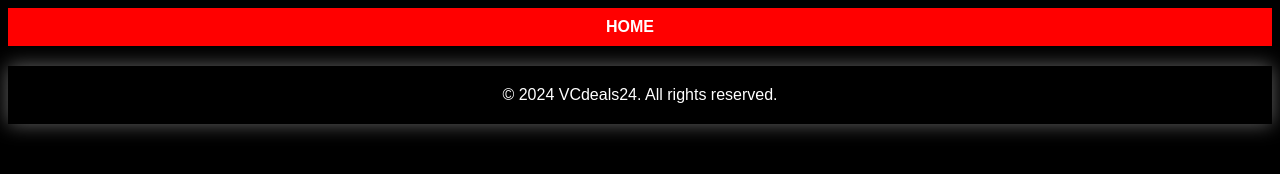
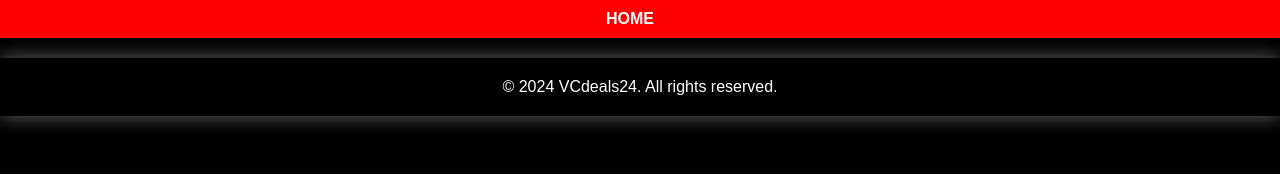
Before and after one commit to Vcdeals24/Catelog, a plain HTML site: page index.html in a window 1280 px wide. Drawn offline with Linux system fonts and the light colour scheme.

Commit message:
Update index.html

```diff
--- a/index.html
+++ b/index.html
@@ -7,7 +7,6 @@
     <link rel="icon" type="image/png" href="https://telegra.ph/file/1a1642f4b13a6330d2d3f.jpg">
     <style>
         body {
-            <basefont face = "Montserrat', sans-serif" size = "1.1rem"; color = "#fff">
             margin: 0;
             padding: 0;
             font-family: 'Montserrat', sans-serif;
```
